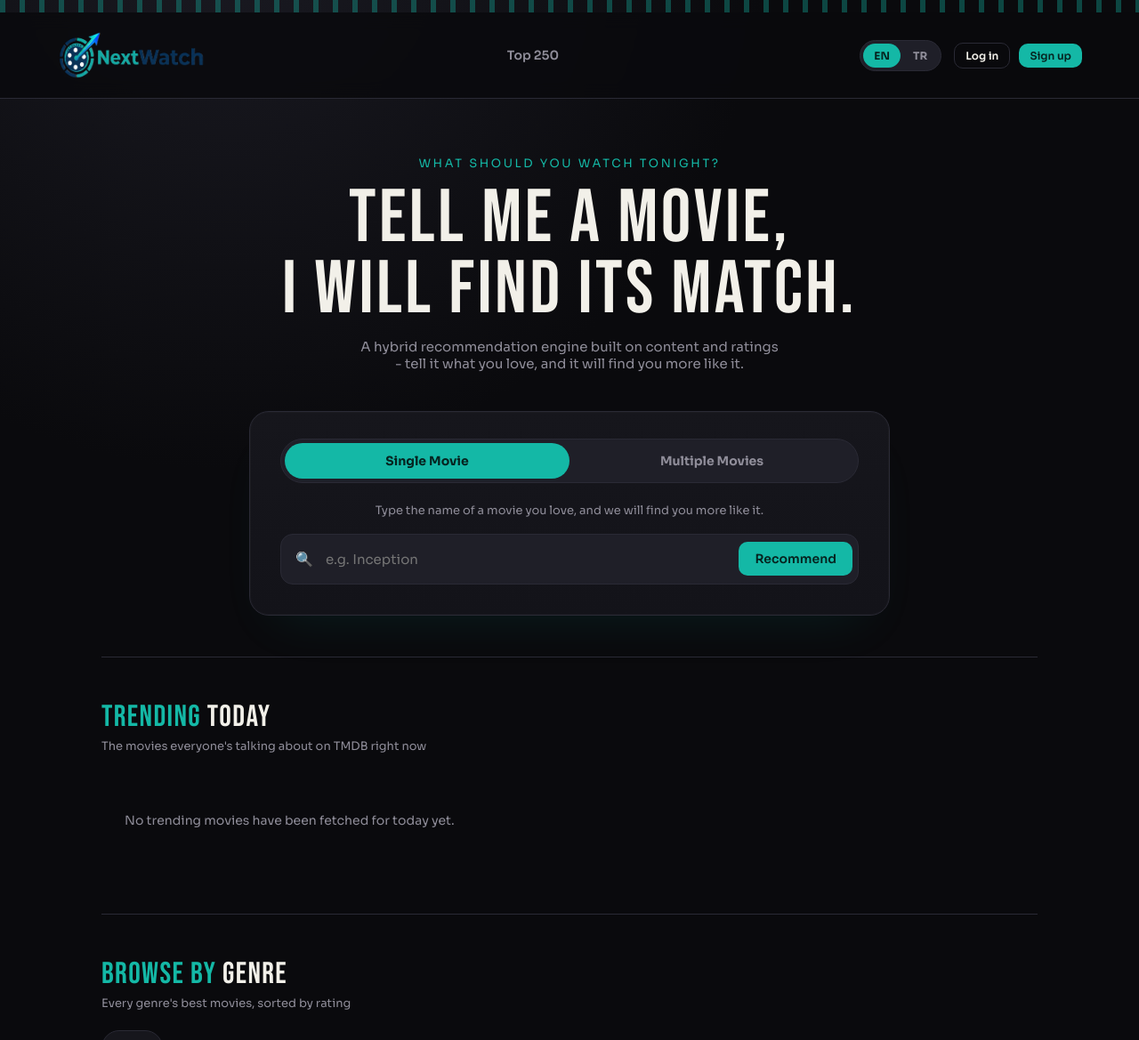
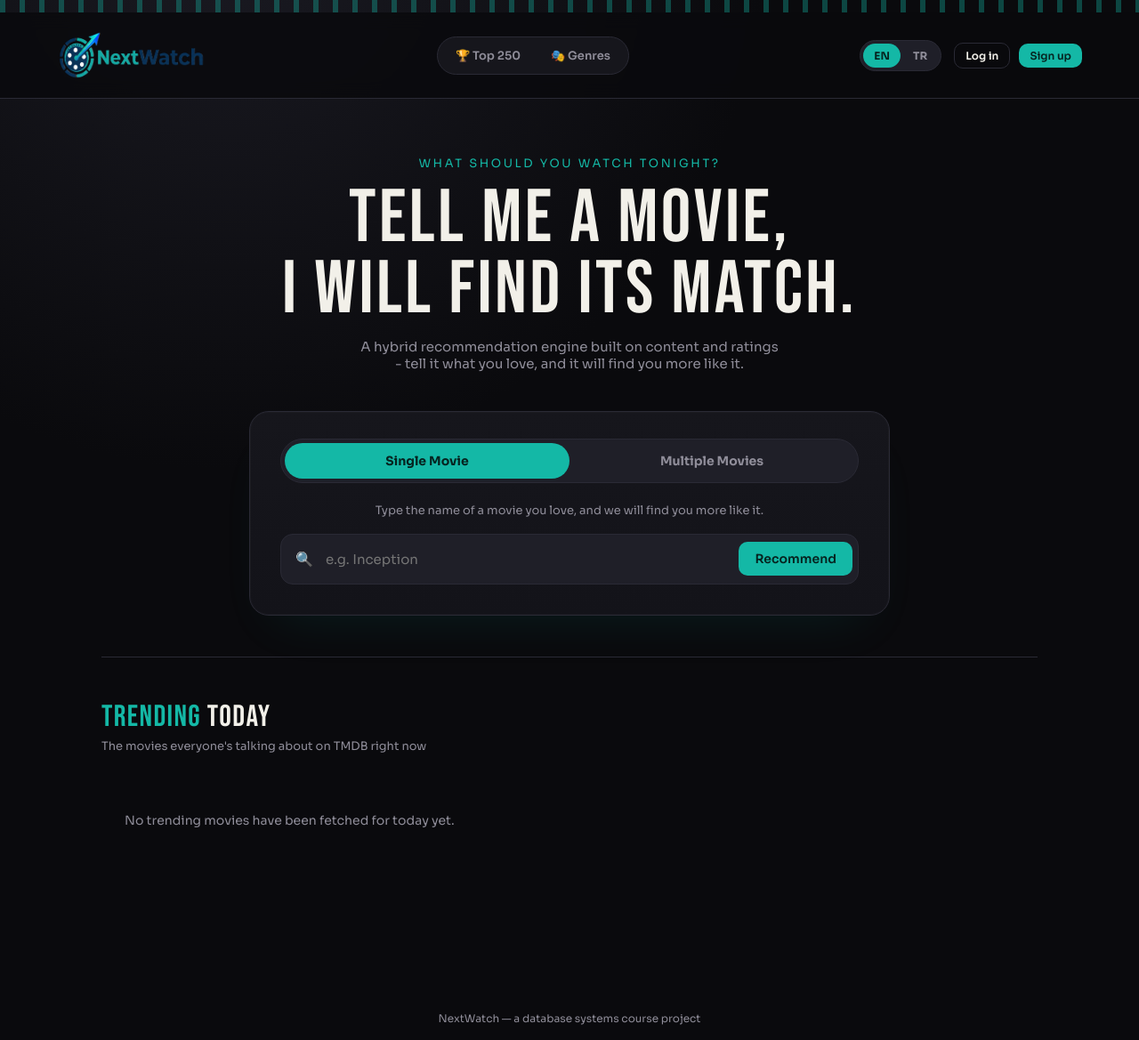
Before and after one commit to yavuzkrm/Full-stack-content-based-movie-recommendation-system, a Flask app: page / in a window 1280 px wide. Shown: the top 1169 px of the page at 89% size. Run offline with Flask 3, Linux system fonts and the light colour scheme; data that the repository does not hold is empty.

Commit message:
Update navigation and genres functionality

```diff
--- a/templates/index.html
+++ b/templates/index.html
@@ -78,12 +78,17 @@
     display:flex; align-items:center; cursor:pointer;
   }
   .logo img{ height: 56px; width:auto; display:block; }
-  .main-nav{ display:flex; align-items:center; gap:4px; }
+  .main-nav{
+    display:flex; align-items:center; gap:2px; background: var(--surface); border:1px solid var(--line);
+    border-radius: 999px; padding: 4px;
+  }
   .nav-link{
-    background:none; border:none; color: var(--text-dim); font-size:14px; font-weight:600;
-    padding: 8px 14px; border-radius: 999px; cursor:pointer; transition: all .15s ease;
+    display:flex; align-items:center; gap:6px;
+    background:none; border:none; color: var(--text-dim); font-size:13px; font-weight:600;
+    padding: 8px 16px; border-radius: 999px; cursor:pointer; transition: all .15s ease; white-space:nowrap;
   }
   .nav-link:hover{ color: var(--text); background: var(--surface-2); }
+  .nav-link.active{ color:#062420; background: var(--accent); }
   .header-right{ display:flex; align-items:center; gap:14px; }
   .lang-toggle{
     display:flex; background: var(--surface-2); border:1px solid var(--line);
@@ -676,7 +681,8 @@
   <div class="header-inner">
     <div class="logo" id="logo-home"><img src="/static/images/logo.png" alt="NextWatch"></div>
     <nav class="main-nav">
-      <button class="nav-link" id="nav-top250">Top 250</button>
+      <button class="nav-link" id="nav-top250">🏆 Top 250</button>
+      <button class="nav-link" id="nav-genres">🎭 Genres</button>
     </nav>
     <div class="header-right">
       <div class="lang-toggle" id="lang-toggle">
@@ -1373,7 +1379,7 @@ document.getElementById("detail-overlay").onclick = (e)=>{
 // Pages that don't need a login — browsing Top 250 / a genre / someone's
 // filmography is public, unlike the personal lists (watchlist, favourites,
 // watched, your ratings) which obviously need to know WHO's asking.
-const PUBLIC_PAGES = ["home", "results", "top250", "genre", "actor", "director"];
+const PUBLIC_PAGES = ["home", "results", "top250", "genres", "genre", "actor", "director"];
 function goToPage(page, param){
   if(!PUBLIC_PAGES.includes(page) && !state.user){ toast("You need to log in first."); openModal("login"); return; }
   state.page = page;
@@ -1387,7 +1393,6 @@ function renderCurrentPage(){
     root.innerHTML = homeTemplate();
     bindHomeEvents();
     loadPopular();
-    loadGenreChips();
     return;
   }
   if(state.page === "results"){
@@ -1398,6 +1403,11 @@ function renderCurrentPage(){
   if(state.page === "top250"){
     root.innerHTML = richListTemplate("Top 250", "The 250 highest-rated movies in the whole catalogue.");
     loadRichList("/api/top250");
+    return;
+  }
+  if(state.page === "genres"){
+    root.innerHTML = genresIndexTemplate();
+    loadGenresIndex();
     return;
   }
   if(state.page === "genre"){
@@ -1657,16 +1667,6 @@ function homeTemplate(){
     </div>
   </section>
 
-  <section class="section" id="genres-section">
-    <div class="section-head">
-      <div>
-        <h2><span class="num">Browse by</span> Genre</h2>
-        <div class="section-sub">Every genre's best movies, sorted by rating</div>
-      </div>
-    </div>
-    <div class="genre-chip-row" id="genre-chip-row"></div>
-  </section>
-
   ${state.user ? `
   <section class="section" id="home-favourites-section">
     <div class="section-head">
@@ -1770,23 +1770,56 @@ async function loadPopular(){
     row.innerHTML = `<div class="empty-note">Could not load trending movies: ${err.message}</div>`;
   }
 }
-async function loadGenreChips(){
-  const wrap = document.getElementById("genre-chip-row");
-  if(!wrap) return;
-  try{
-    const genres = await api("/api/genres");
-    wrap.innerHTML = genres.map(g=>
-      // The chip's LABEL follows the language toggle (name/name_tr), but clicking it
-      // always navigates by the English `name` — that's the identifier /api/genre/<name>
-      // and the database itself actually use, same reasoning as the genre tags in
-      // openDetail() above.
+// ---------- genre-selection page (reached via the header's "Genres" nav link) ----------
+// Picking a genre here lands on the exact same /api/genre/<name> page (goToPage("genre", ...))
+// that a genre tag in the detail modal already uses. Nothing about how a single genre's
+// movie list works changes; this only adds a dedicated, easy to find entry point for
+// picking WHICH genre in the first place — the homepage used to have its own plain chip
+// row for this too, but it was dropped once this page existed, since this one strictly
+// does more (search + the full list) with nothing lost.
+function genresIndexTemplate(){
+  return `
+    <section class="section" style="border-top:none;">
+      <div class="page-header">
+        <div>
+          <h2>Browse by Genre</h2>
+          <div class="section-sub">Search or pick a genre to see its best movies, sorted by rating.</div>
+        </div>
+        <button class="btn btn-ghost btn-sm" id="back-home-btn">← Home</button>
+      </div>
+      <div class="search-row" style="max-width:420px; margin-bottom:24px;">
+        <span class="search-icon">🔍</span>
+        <input type="text" id="genres-index-search" placeholder="Search genres..." autocomplete="off">
+      </div>
+      <div class="genre-chip-row" id="genres-index-grid"></div>
+    </section>`;
+}
+async function loadGenresIndex(){
+  document.getElementById("back-home-btn").onclick = ()=> goToPage("home");
+  const grid = document.getElementById("genres-index-grid");
+  const searchInput = document.getElementById("genres-index-search");
+  let allGenres = [];
+
+  function renderFiltered(){
+    const q = searchInput.value.trim().toLowerCase();
+    const filtered = q
+      ? allGenres.filter(g => g.name.toLowerCase().includes(q) || (g.name_tr || "").toLowerCase().includes(q))
+      : allGenres;
+    if(!filtered.length){ grid.innerHTML = '<div class="empty-note">No genres match your search.</div>'; return; }
+    grid.innerHTML = filtered.map(g=>
       `<div class="genre-chip" data-genre="${g.name}">${state.lang === "tr" ? g.name_tr : g.name}</div>`
     ).join("");
-    wrap.querySelectorAll(".genre-chip").forEach(chip=>{
+    grid.querySelectorAll(".genre-chip").forEach(chip=>{
       chip.onclick = ()=> goToPage("genre", chip.dataset.genre);
     });
+  }
+
+  searchInput.addEventListener("input", renderFiltered);
+  try{
+    allGenres = await api("/api/genres");
+    renderFiltered();
   } catch(err){
-    wrap.innerHTML = `<div class="empty-note">Could not load genres: ${err.message}</div>`;
+    grid.innerHTML = `<div class="empty-note">Could not load genres: ${err.message}</div>`;
   }
 }
 
@@ -2249,6 +2282,7 @@ checkSession().then(renderCurrentPage);
 renderCurrentPage();
 
 document.getElementById("nav-top250").onclick = ()=> goToPage("top250");
+document.getElementById("nav-genres").onclick = ()=> goToPage("genres");
 
 // Language toggle: switches state.lang and just re-renders the current page from
 // scratch (re-fetching its data) rather than trying to relabel already-rendered
```
